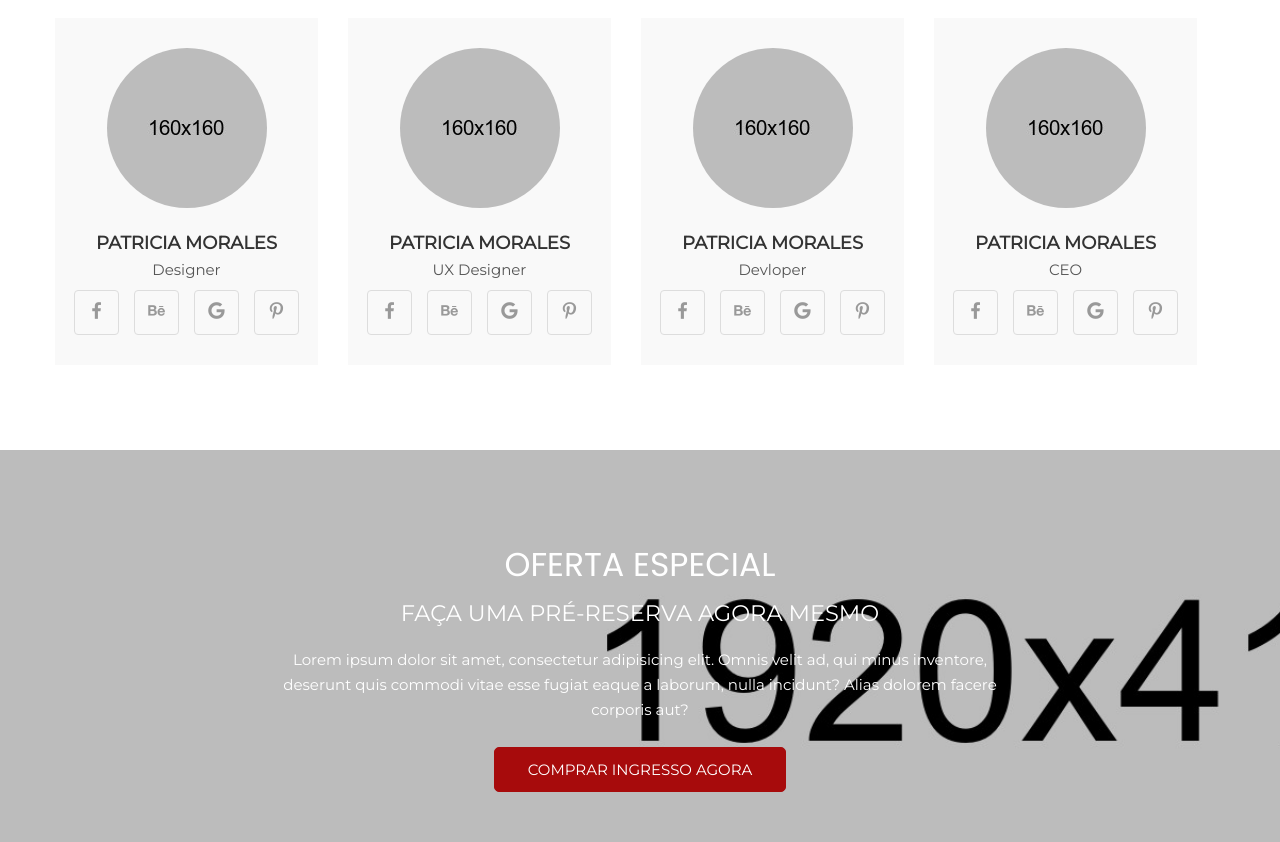
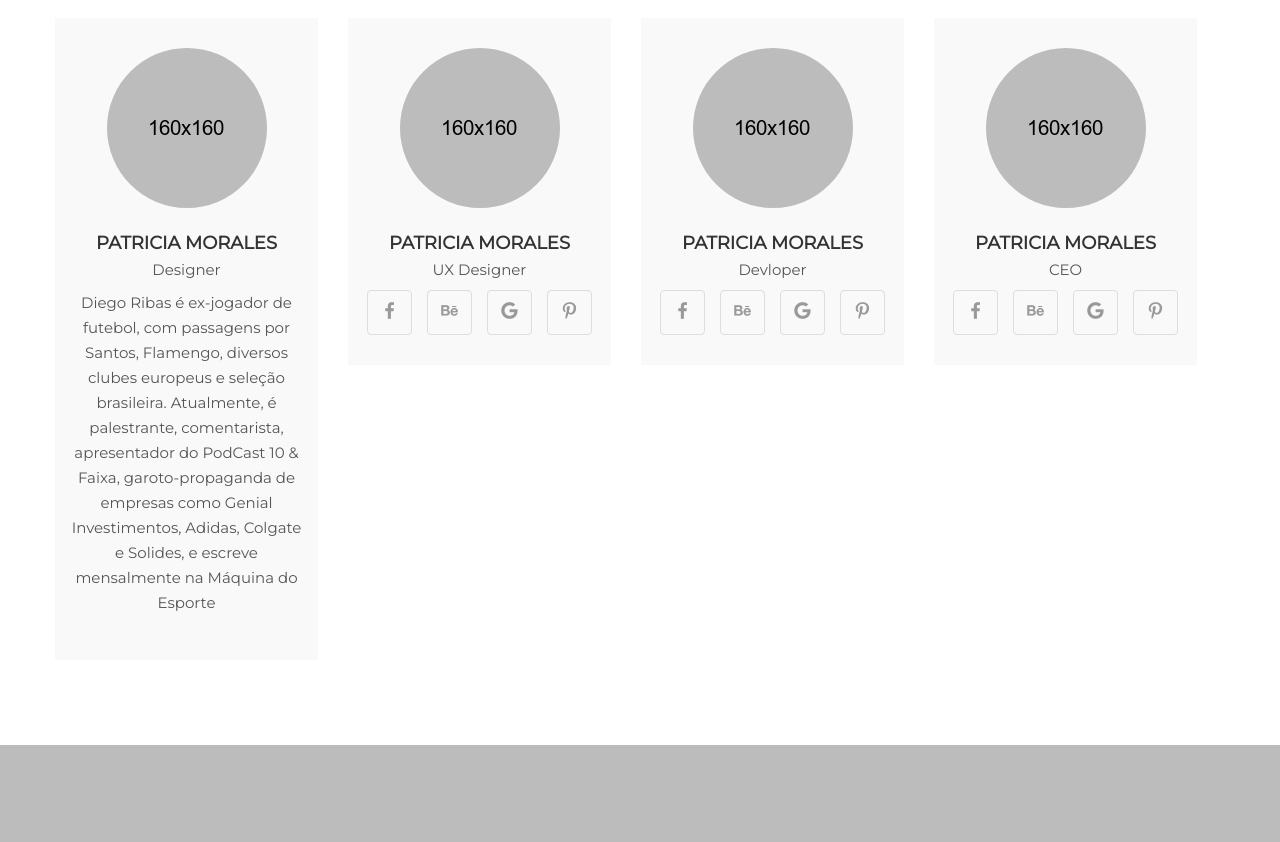
Before and after one commit to danilopaulinodasilva/landingpage-forum-maquinadoesporte, a plain HTML site: page index.html in a window 1280 px wide. Shown: the part 5479-6321 px from the top of the page. Drawn offline with Linux system fonts and the light colour scheme; a script that the page names is missing; files whose address does not match are found by name.

Commit message:
add description

```diff
--- a/index.html
+++ b/index.html
@@ -882,22 +882,14 @@
                       <strong>Patricia Morales</strong>
                     </h4>
                     <p class="speaker-deg">Designer</p>
-                    <div class="social-icon">
-                      <ul>
-                        <li>
-                          <a href="#"><i class="zmdi zmdi-facebook"></i></a>
-                        </li>
-                        <li>
-                          <a href="#"><i class="zmdi zmdi-behance"></i></a>
-                        </li>
-                        <li>
-                          <a href="#"><i class="zmdi zmdi-google"></i></a>
-                        </li>
-                        <li>
-                          <a href="#"><i class="zmdi zmdi-pinterest"></i></a>
-                        </li>
-                      </ul>
-                    </div>
+                    <p>
+                      Diego Ribas é ex-jogador de futebol, com passagens por
+                      Santos, Flamengo, diversos clubes europeus e seleção
+                      brasileira. Atualmente, é palestrante, comentarista,
+                      apresentador do PodCast 10 & Faixa, garoto-propaganda de
+                      empresas como Genial Investimentos, Adidas, Colgate e
+                      Solides, e escreve mensalmente na Máquina do Esporte
+                    </p>
                   </div>
                 </div>
                 <!--single-speaker-->
```
